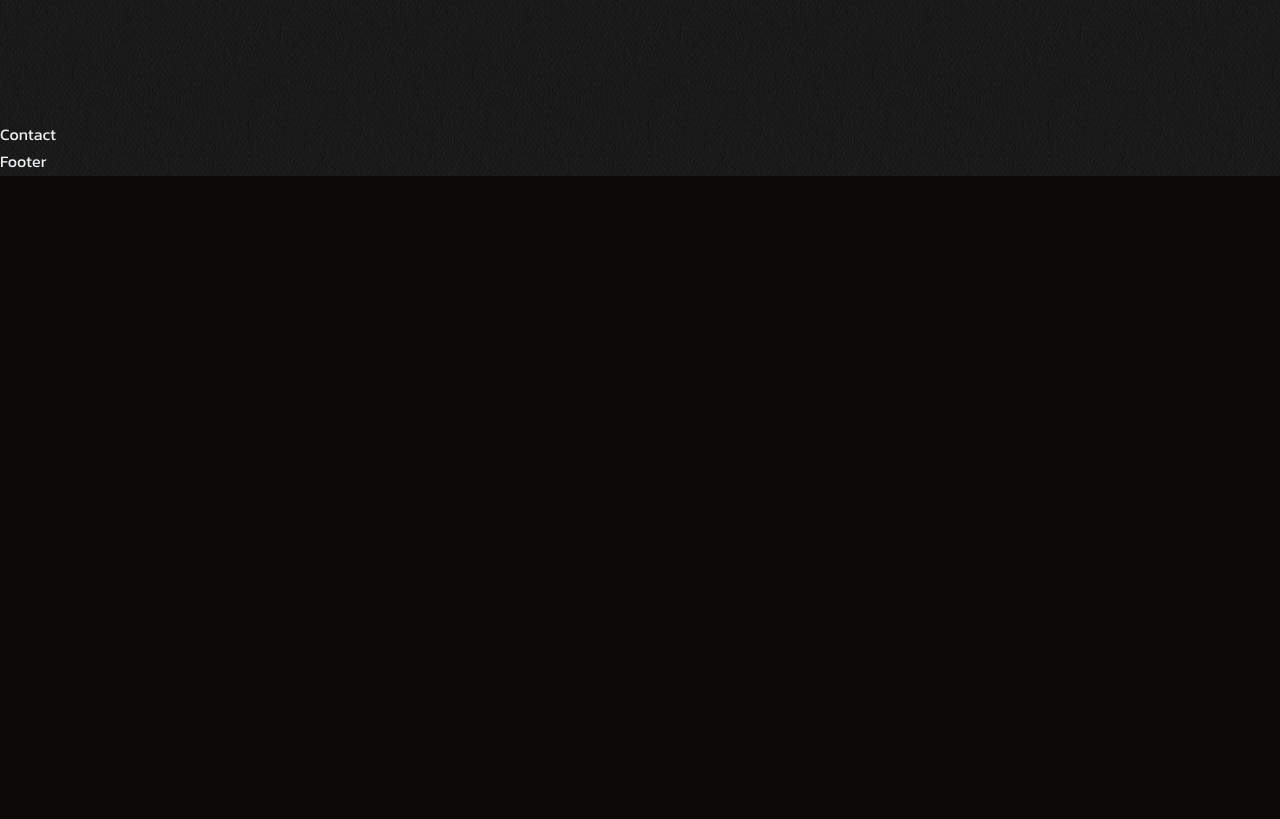
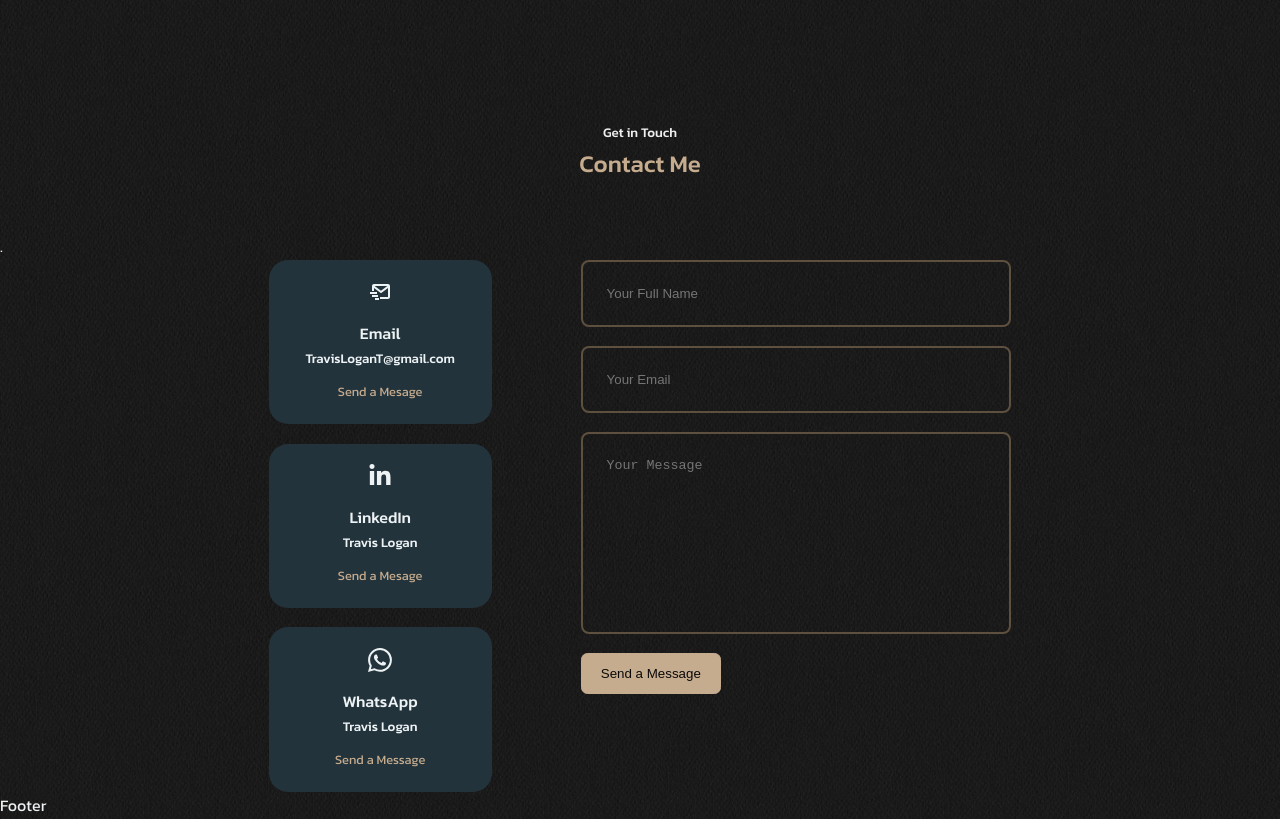
Before and after one commit to TravisLoganT/portfolio-v2, a React (Create React App) app: page / in a window 1280 px wide. Shown: the part 6060-6879 px from the top of the page. Before the commit the page ends 6236 px from the top, so only its background shows below. Built offline with nearby package versions, Linux system fonts and the light colour scheme.

Commit message:
extra contact information

```diff
--- a/src/components/contact/Contact.css
+++ b/src/components/contact/Contact.css
@@ -0,0 +1,70 @@
+.container.contact__container {
+  width: 58%;
+  display: grid;
+  grid-template-columns: 30% 58%;
+  gap: 12%;
+}
+
+.contact__options {
+  display: flex;
+  flex-direction: column;
+  gap: 1.2rem;
+}
+
+.contact__option {
+  background: var(--color-bg-variance);
+  padding: 1.2rem;
+  border-radius: 1.2rem;
+  text-align: center;
+  border: 1px solid transparent;
+  transition: var(--transition);
+}
+
+.contact__option:hover {
+  background: transparent;
+  border-color: var(--color-primary-variance);
+}
+
+.contact__option-icon {
+  font-size: 1.5rem;
+  margin-bottom: 0.5rem;
+}
+
+.contact__option a {
+  margin-top: 0.7rem;
+  display: inline-block;
+  font-size: 0.8rem;
+}
+
+/* ---------- FORMS ---------- */
+form {
+  display: flex;
+  flex-direction: column;
+  gap: 1.2rem;
+}
+
+input,
+textarea {
+  width: 100%;
+  padding: 1.5rem;
+  background: transparent;
+  border-radius: 0.5rem;
+  border: 2px solid var(--color-primary-variance);
+  resize: none;
+  color: var(--color-white);
+}
+
+/* ---------- MEDIA QUERIES (MEDIUM DEVICES) ---------- */
+@media screen and (max-width: 1024px) {
+  .container .contact__container {
+    grid-template-columns: 1fr;
+    gap: 2rem;
+  }
+}
+
+/* ---------- MEDIA QUERIES (SMALL DEVICES) ---------- */
+@media screen and (max-width: 600px) {
+  .container .contact__container {
+    width: var(--container-width-sm);
+  }
+}
--- a/src/components/contact/Contact.jsx
+++ b/src/components/contact/Contact.jsx
@@ -1,10 +1,57 @@
-import React from 'react'
-import './Contact.css'
+import React from "react";
+import "./Contact.css";
+import { BiMailSend } from 'react-icons/bi'
+import { BsMessenger, BsWhatsapp } from 'react-icons/bs'
+import { FaLinkedinIn } from 'react-icons/fa'
 
 const Contact = () => {
   return (
-    <section id='contact'>Contact</section>
-  )
-}
+    <section id="contact">
+      <h5>Get in Touch</h5>
+      <h2>Contact Me</h2>.
+      <div className="container contact__container">
+        <div className="contact__options">
+          {/* contact via email */}
+          <article className="contact__option">
+            <BiMailSend className="contact__option-icon"/>
+            <h4>Email</h4>
+            <h5>TravisLoganT@gmail.com</h5>
+            <a href="mailto:TravisLoganT@gmail.com" target='_blank'>
+              Send a Mesage
+            </a>
+          </article>
 
-export default Contact
+          {/* contact via messanger */}
+          <article className="contact__option">
+            <FaLinkedinIn className="contact__option-icon"/>
+            <h4>LinkedIn</h4>
+            <h5>Travis Logan</h5>
+            <a href="https://www.linkedin.com/in/travislogant/" target='_blank'>
+              Send a Mesage
+            </a>
+          </article>
+
+          {/* contact via whatsapp */}
+          <article className="contact__option">
+            <BsWhatsapp className="contact__option-icon"/>
+            <h4>WhatsApp</h4>
+            <h5>Travis Logan</h5>
+            <a href="https://api.whatsapp.com/send?phone=447877667860" target='_blank'>
+              Send a Message
+            </a>
+          </article>
+        </div>
+
+        <form action="">
+          <input type="text" name='name' placeholder="Your Full Name" required />
+          <input type="text" name='email' placeholder="Your Email" required />
+          <textarea name="message" id="" rows="10" placeholder="Your Message" required></textarea>
+          <button type='submit' className="btn btn-primary">Send a Message</button>
+        </form>
+
+      </div>
+    </section>
+  );
+};
+
+export default Contact;
```
